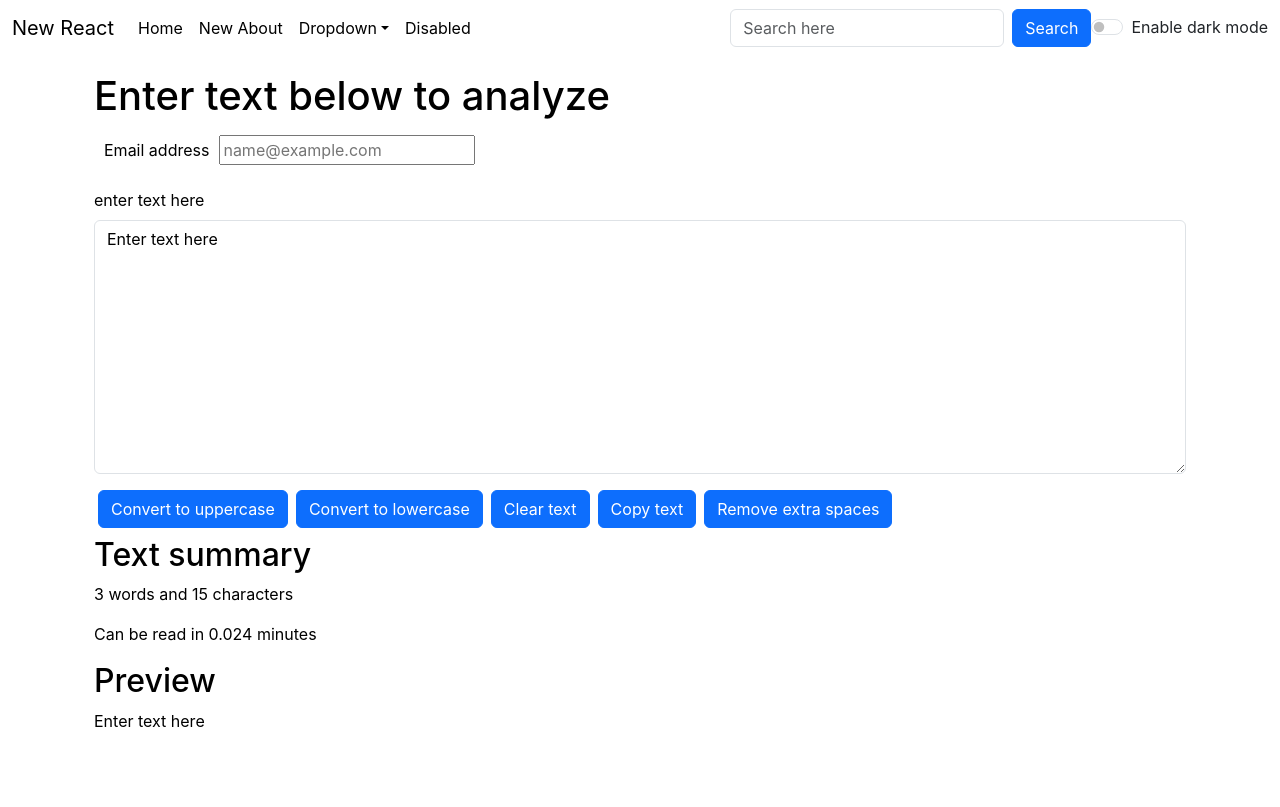
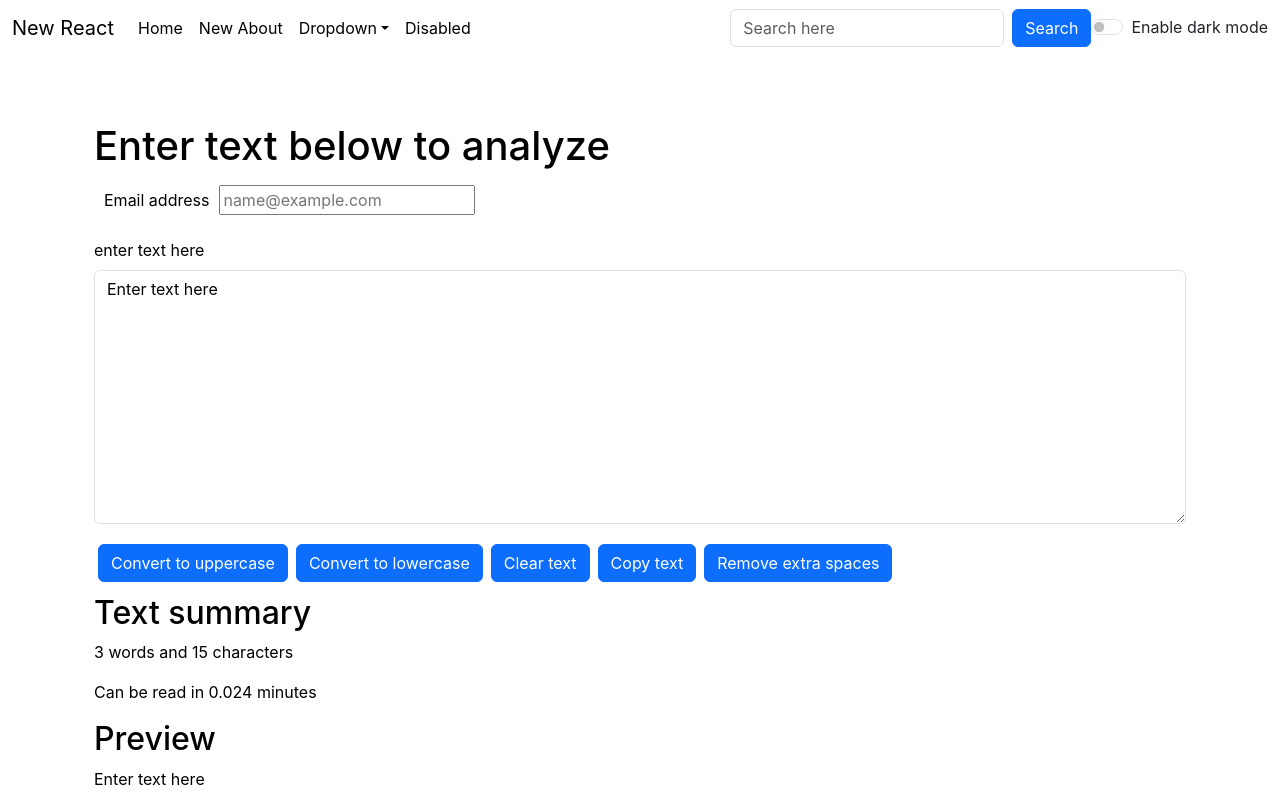
Before and after one commit to vyakhyaagoyal/TextUtils--React, a React (Create React App) app: page / in a window 1280 px wide. Built offline with nearby package versions, Linux system fonts and the light colour scheme.

Commit message:
fixed CLS

```diff
--- a/src/components/Alert.js
+++ b/src/components/Alert.js
@@ -9,7 +9,7 @@ export default function Alert(props) {
     }
 
 return (
-    <div>
+    <div style={{height:'50px'}}>
         {props.alert && <div className={`alert alert-${props.alert.type} alert-dismissible`} role="alert">
             <strong>{capitalize(props.alert.type)}</strong>: {capitalize(props.alert.msg)}
             {/* <button type="button" className="btn-close" data-bs-dismiss="alert" aria-label="Close">
--- a/src/components/TextForm.js
+++ b/src/components/TextForm.js
@@ -54,16 +54,16 @@ export default function TexthtmlForm(props) {
             <label htmlFor="example1" className="form-label">enter text here</label>
             <textarea className="form-control" id="example1" rows="10" cols="70" value={text} onChange={handleonchange} style={{backgroundColor:props.mode==='dark'?'#333':'white', color: props.mode === 'dark' ? 'white' : 'black'}}/>
         </div>
-        <button className="btn btn-primary mx-1" onClick={UpClick}>Convert to uppercase</button>
-        <button className="btn btn-primary mx-1" onClick={loclick}>Convert to lowercase</button>
-        <button className="btn btn-primary mx-1" onClick={clearclick}>Clear text</button>
-        <button className="btn btn-primary mx-1" onClick={copyclick}>Copy text</button>
-        <button className="btn btn-primary mx-1" onClick={removeExtraSpace}>Remove extra spaces</button>
+        <button className="btn btn-primary mx-1 my-1" onClick={UpClick}>Convert to uppercase</button>
+        <button className="btn btn-primary mx-1 my-1" onClick={loclick}>Convert to lowercase</button>
+        <button className="btn btn-primary mx-1 my-1" onClick={clearclick}>Clear text</button>
+        <button className="btn btn-primary mx-1 my-1" onClick={copyclick}>Copy text</button>
+        <button className="btn btn-primary mx-1 my-1" onClick={removeExtraSpace}>Remove extra spaces</button>
     </div>
 
     <div className="container my-2" style={{color:props.mode==='dark'?'white':'black'}}>
         <h2>Text summary</h2>
-        <p>{text.split(" ").length} words and {text.length} characters</p>
+        <p>{text.split(" ").filter((element)=>{ return element.length!==0}).length} words and {text.length} characters</p>
         <p>Can be read in {text.split(" ").length*0.008} minutes</p>
 
         <h2>Preview</h2>
```
